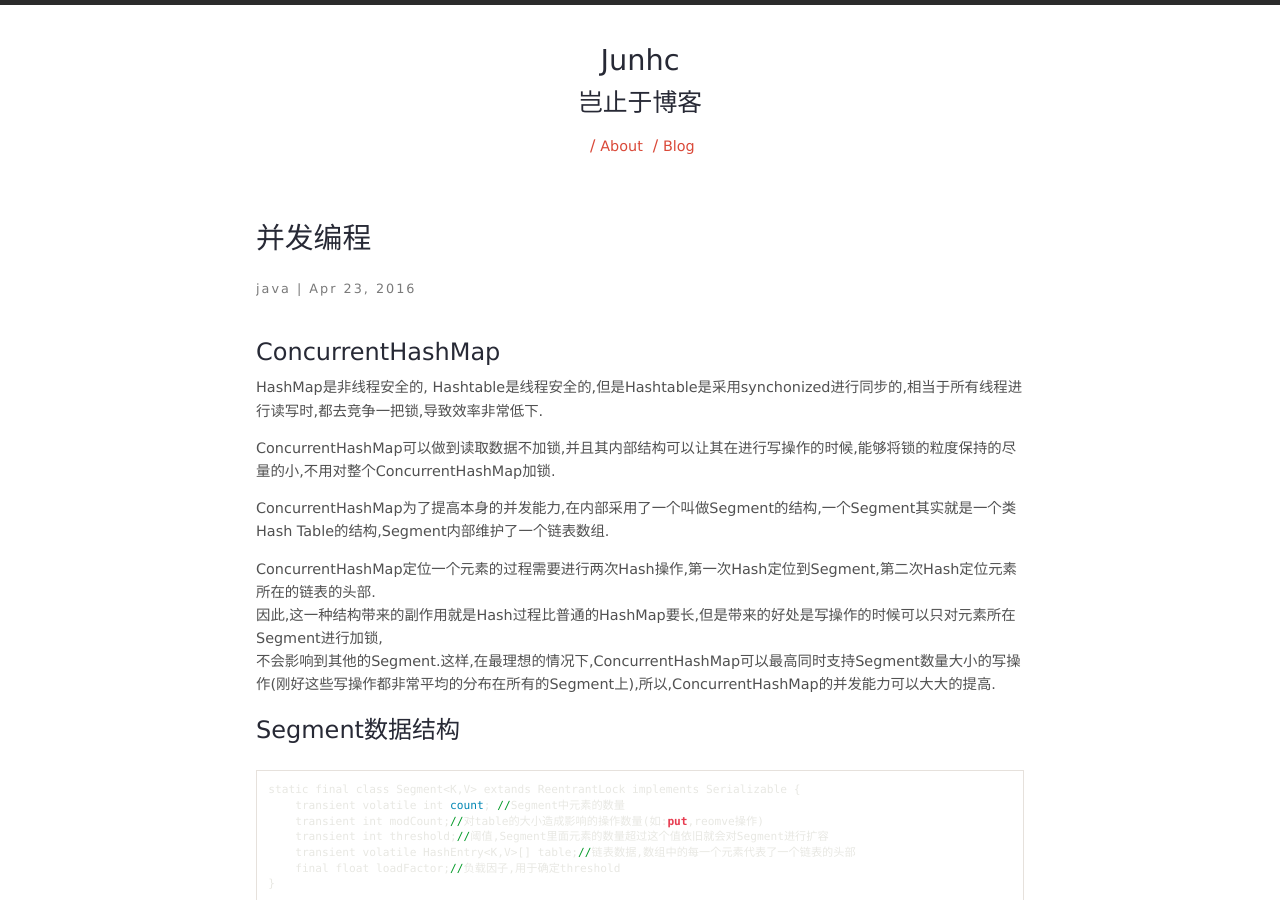
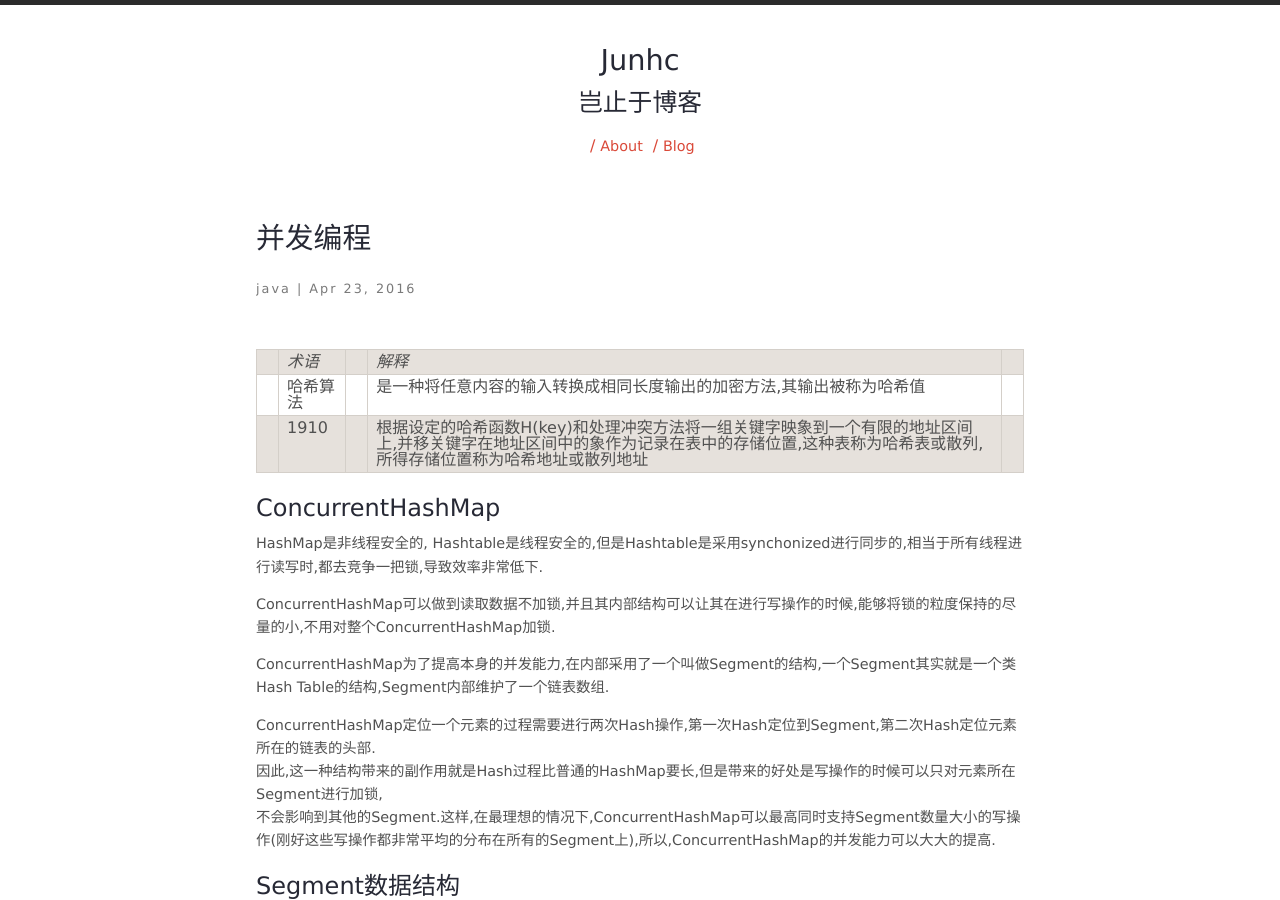
Before and after one commit to junhc/junhc.github.io, a Jekyll site: the page built from _posts/2016-04-23-java.md, in a window 1280 px wide and 900 px high. Built offline with Jekyll 4.4.1, drawn with Linux system fonts in a browser that asks for light colours; Markdown is read by kramdown in place of the engine named in the settings; comment, search, counter and statistics services are not loaded.

Commit message:
Update 2016-04-23-java.md

```diff
--- a/_posts/2016-04-23-java.md
+++ b/_posts/2016-04-23-java.md
@@ -7,6 +7,10 @@ categories:
 - java
 permalink: java
 ---
+
+|| *术语* || *解释* ||
+|| 哈希算法 ||是一种将任意内容的输入转换成相同长度输出的加密方法,其输出被称为哈希值||
+|| 1910 ||根据设定的哈希函数H(key)和处理冲突方法将一组关键字映象到一个有限的地址区间上,并移关键字在地址区间中的象作为记录在表中的存储位置,这种表称为哈希表或散列,所得存储位置称为哈希地址或散列地址||
 
 ### ConcurrentHashMap
 HashMap是非线程安全的,
```
